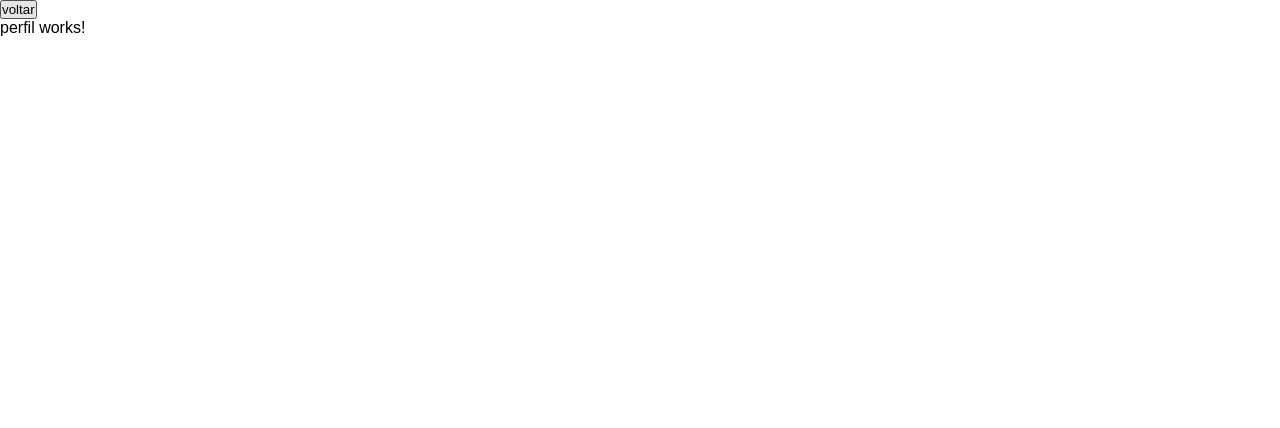
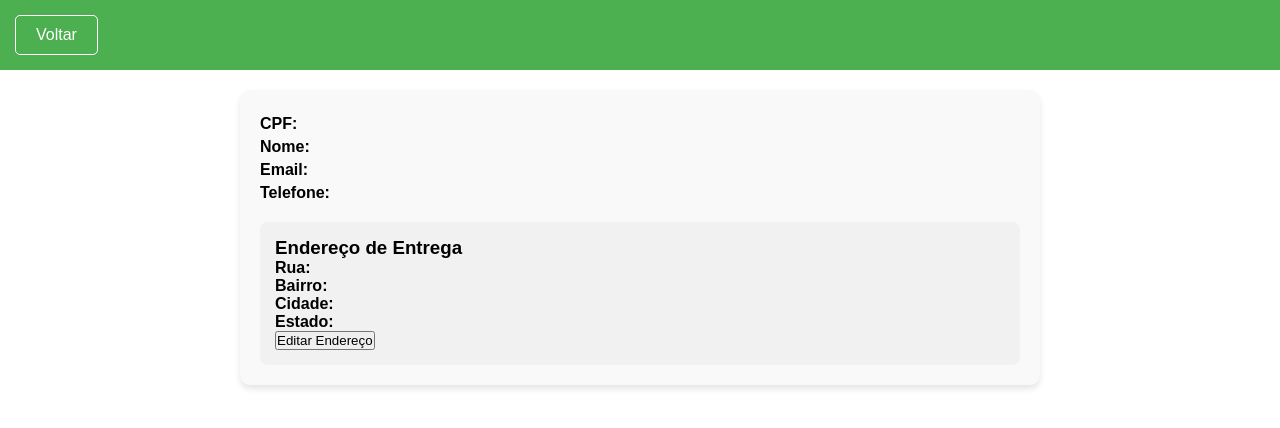
Before and after one commit to DouglasMaceddo/web-system, an Angular app in the folder Frontend/: page /Perfil in a window 1280 px wide. Shown: the top 428 px of the page. Built offline with nearby package versions, Linux system fonts and the light colour scheme.

Commit message:
adicionando funcionalidades

```diff
--- a/Frontend/src/app/pages/perfil/perfil.component.html
+++ b/Frontend/src/app/pages/perfil/perfil.component.html
@@ -1,4 +1,25 @@
-<header>
-    <button (click)="navigateVoltar()">voltar</button>
+<header class="profile-header">
+  <div class="profile-header-container">
+    <button class="back-button" (click)="navigateVoltar()">Voltar</button>
+  </div>
 </header>
-<p>perfil works!</p>
+
+<div class="profile-container">
+  <div class="profile-card">
+    <div class="profile-info">
+      <p><strong>CPF: </strong>{{ infoUsuario.cpf }}</p>
+      <p><strong>Nome: </strong>{{ infoUsuario.name }}</p>
+      <p><strong>Email: </strong>{{ infoUsuario.email }}</p>
+      <p><strong>Telefone: </strong>{{ infoUsuario.telefone }}</p>
+    </div>
+
+    <div class="address-section">
+      <h3>Endereço de Entrega</h3>
+      <p><strong>Rua:</strong> </p>
+      <p><strong>Bairro:</strong> </p>
+      <p><strong>Cidade:</strong> </p>
+      <p><strong>Estado:</strong></p>
+      <button>Editar Endereço</button>
+    </div>
+  </div>
+</div>
--- a/Frontend/src/app/pages/perfil/perfil.component.scss
+++ b/Frontend/src/app/pages/perfil/perfil.component.scss
@@ -0,0 +1,98 @@
+.profile-header {
+    background-color: #4CAF50;
+    padding: 15px;
+    color: white;
+    display: flex;
+    justify-content: space-between;
+    align-items: center;
+  }
+
+  .profile-header-container {
+    display: flex;
+    gap: 15px;
+  }
+
+  .back-button, .logout-button {
+    background-color: transparent;
+    color: white;
+    border: 1px solid white;
+    padding: 10px 20px;
+    border-radius: 5px;
+    cursor: pointer;
+    font-size: 16px;
+  }
+
+  .profile-header .back-button:hover, .profile-header .logout-button:hover {
+    background-color: white;
+    color: #4CAF50;
+  }
+
+  .profile-container {
+    display: flex;
+    justify-content: center;
+    padding: 20px;
+  }
+
+  .profile-card {
+    background-color: #f9f9f9;
+    border-radius: 10px;
+    width: 100%;
+    max-width: 800px;
+    padding: 20px;
+    box-shadow: 0px 4px 6px rgba(0, 0, 0, 0.1);
+  }
+
+  .profile-image-container {
+    display: flex;
+    justify-content: center;
+    margin-bottom: 20px;
+  }
+
+  .profile-image {
+    width: 120px;
+    height: 120px;
+    border-radius: 50%;
+    object-fit: cover;
+  }
+
+  .image-upload {
+    margin-top: 10px;
+  }
+
+  .profile-info p {
+    font-size: 16px;
+    margin: 5px 0;
+  }
+
+  .address-section {
+    background-color: #f1f1f1;
+    padding: 15px;
+    border-radius: 8px;
+    margin-top: 20px;
+  }
+
+  .order-history-section {
+    margin-top: 20px;
+  }
+
+  .order-history-section ul {
+    list-style-type: none;
+    padding: 0;
+  }
+
+  .order-history-section li {
+    background-color: #fff;
+    padding: 10px;
+    margin-bottom: 10px;
+    border-radius: 5px;
+    box-shadow: 0px 2px 4px rgba(0, 0, 0, 0.1);
+  }
+
+  button {
+    cursor: pointer;
+  }
+
+  button:hover {
+    background-color: #4CAF50;
+    color: white;
+  }
--- a/Frontend/src/app/pages/perfil/perfil.component.ts
+++ b/Frontend/src/app/pages/perfil/perfil.component.ts
@@ -1,20 +1,46 @@
+import { CommonModule } from '@angular/common';
 import { Component } from '@angular/core';
-import { Route, Router } from '@angular/router';
+import { Router } from '@angular/router';
+import { jwtDecode } from 'jwt-decode';
+import { ChangeDetectorRef } from '@angular/core';
+import { PerfilService } from '../../services/perfil.service';
 
 @Component({
   selector: 'app-perfil',
   standalone: true,
-  imports: [],
+  imports: [CommonModule],
   templateUrl: './perfil.component.html',
   styleUrl: './perfil.component.scss'
 })
 export class PerfilComponent {
+  infoUsuario = {
+    cpf: '',
+    name: '',
+    email: '',
+    telefone: '',
+  };
 
-  constructor(private router: Router) { }
+  constructor(private router: Router, private cdr: ChangeDetectorRef, private perfilService: PerfilService ) {}
 
+  ngOnInit(): void {
+    this.InfoDoUsuario();
+  }
+
+  InfoDoUsuario() {
+    const token = sessionStorage.getItem('auth-token');
+    if (token) {
+      const decoded: any = jwtDecode(token);
+      this.infoUsuario = {
+        name: decoded.name,
+        cpf: decoded.cpf,
+        email: decoded.email,
+        telefone: decoded.telefone,
+      };
+      this.cdr.detectChanges();
+    }
+  }
 
   navigateVoltar() {
     this.router.navigate(["Catalogo"])
   }
-
 }
--- /dev/null
+++ b/Frontend/src/app/services/perfil.service.ts
@@ -0,0 +1,14 @@
+import { Injectable } from '@angular/core';
+import { Observable } from 'rxjs';
+import { HttpClient, HttpHeaders } from '@angular/common/http';
+
+@Injectable({
+  providedIn: 'root'
+})
+export class PerfilService {
+
+  private apiUrl = 'http://localhost:8080/user';
+
+  constructor(private http: HttpClient) { }
+
+}
```
Also changed, not shown: Frontend/src/app/admin/admin.component.ts (+4 -4 lines), 1 other file (tests, documents, lock files or other folders).
